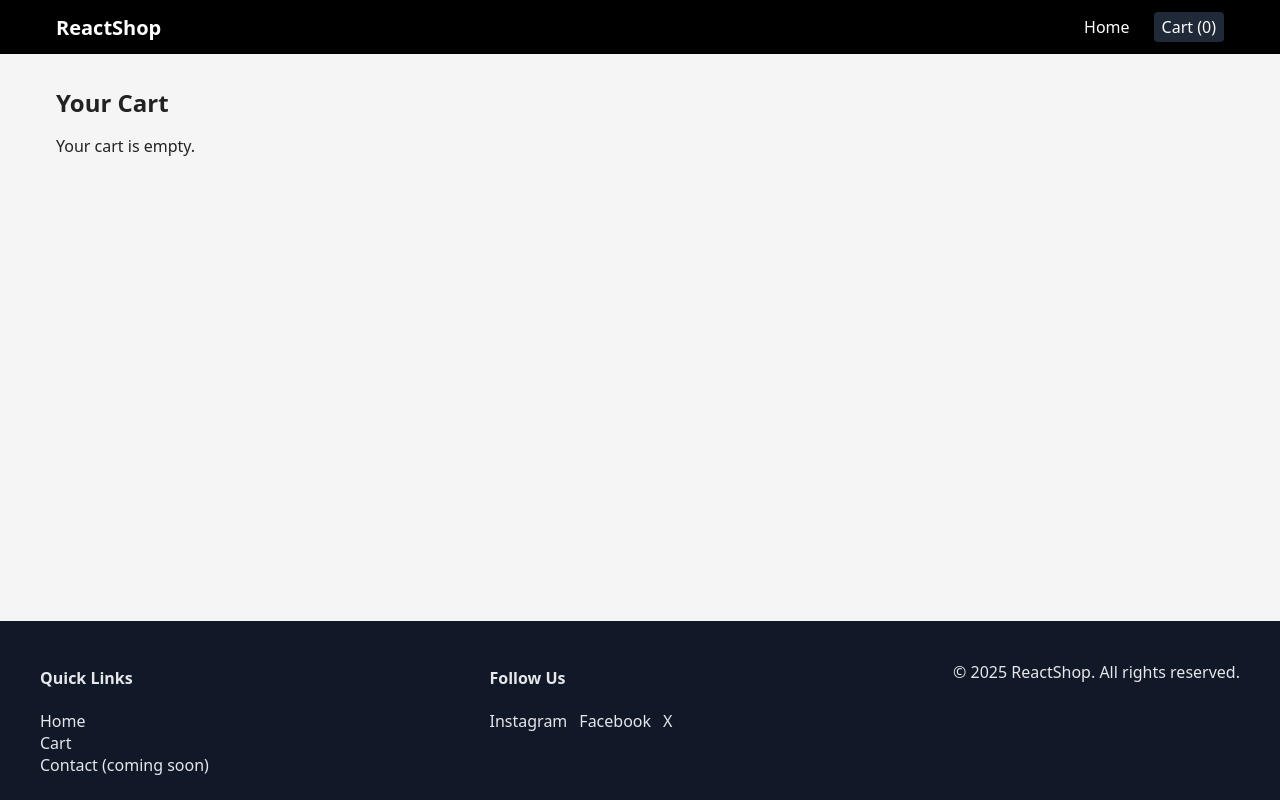
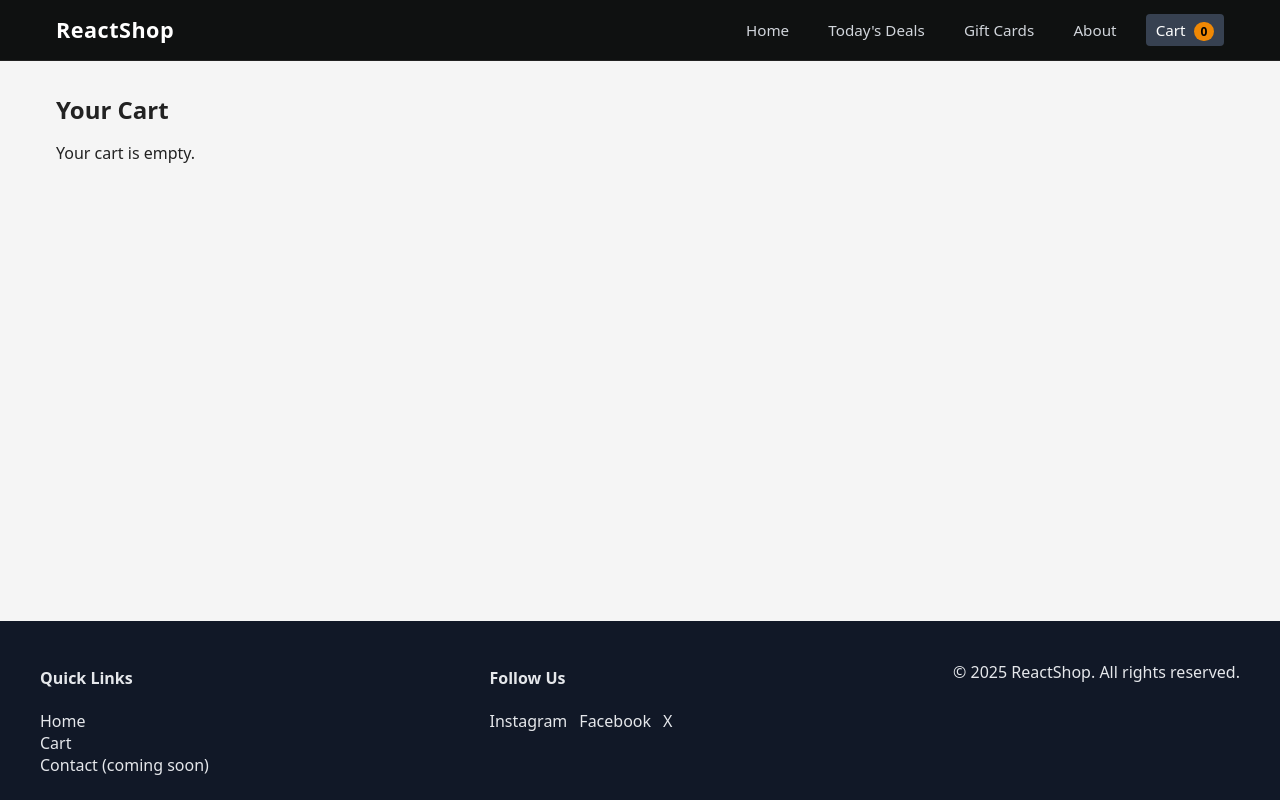
Before and after one commit to MounsifEd/CapstoneFinalProject-CWA, a React (Vite) app: page /cart in a window 1280 px wide. Built offline with nearby package versions, Linux system fonts and the light colour scheme.

Commit message:
Modified Header new version.

```diff
--- a/src/components/Header.jsx
+++ b/src/components/Header.jsx
@@ -7,15 +7,32 @@ function Header() {
   return (
     <header className="header">
       <div className="header-inner">
+
+        {/* Logo */}
         <Link to="/" className="logo">
           ReactShop
         </Link>
+
+        {/* Simple Navigation */}
         <nav className="nav">
           <NavLink to="/" className="nav-link">
             Home
           </NavLink>
+
+          <NavLink to="/deals" className="nav-link">
+            Today's Deals
+          </NavLink>
+
+          <NavLink to="/giftCards" className="nav-link">
+            Gift Cards
+          </NavLink>
+
+          <NavLink to="/about" className="nav-link">
+            About
+          </NavLink>
+
           <NavLink to="/cart" className="nav-link">
-            Cart ({itemCount})
+            Cart <span className="cart-count">{itemCount}</span>
           </NavLink>
         </nav>
       </div>
--- a/src/styles/global.css
+++ b/src/styles/global.css
@@ -31,42 +31,69 @@ a {
   width: 100%;
 }
 
-/* Header */
+/* ============================= */
+/*          HEADER (NEW)         */
+/* ============================= */
 
 .header {
-  background-color: #000000;
+  background-color: #0f1111; /* Slight Amazon vibe */
   color: white;
+  border-bottom: 1px solid #222;
 }
 
 .header-inner {
   max-width: 1200px;
   margin: 0 auto;
-  padding: 0.75rem 1rem;
+  padding: 0.85rem 1rem;
   display: flex;
   align-items: center;
   justify-content: space-between;
+  gap: 2rem;
 }
 
 .logo {
   font-weight: 700;
-  font-size: 1.25rem;
+  font-size: 1.35rem;
+  color: #fff;
+  letter-spacing: 0.5px;
 }
 
 .nav {
   display: flex;
-  gap: 1rem;
+  gap: 1.25rem;
 }
 
 .nav-link {
-  padding: 0.25rem 0.5rem;
+  padding: 0.4rem 0.6rem;
   border-radius: 4px;
+  font-size: 0.95rem;
+  transition: background 0.15s ease, color 0.15s ease;
+  color: #d1d5db;
+}
+
+.nav-link:hover {
+  background-color: #232f3e; /* Clean Amazon-style hover */
+  color: #ffffff;
 }
 
 .nav-link.active {
-  background-color: #1f2937;
+  background-color: #374151;
+  color: white;
 }
 
-/* Footer */
+.cart-count {
+  background-color: #f08804; /* Amazon orange */
+  padding: 1px 7px;
+  border-radius: 999px;
+  font-size: 0.75rem;
+  color: black;
+  margin-left: 4px;
+  font-weight: 600;
+}
+
+/* ============================= */
+/*             FOOTER            */
+/* ============================= */
 
 .footer {
   background-color: #111827;
@@ -112,7 +139,9 @@ a {
   color: #b91c1c;
 }
 
-/* Buttons */
+/* ============================= */
+/*            BUTTONS            */
+/* ============================= */
 
 .btn {
   border: none;
@@ -145,7 +174,9 @@ a {
   cursor: not-allowed;
 }
 
-/* Products grid */
+/* ============================= */
+/*        PRODUCT GRID           */
+/* ============================= */
 
 .product-grid {
   display: grid;
@@ -230,6 +261,10 @@ a {
   gap: 1.5rem;
 }
 
+/* ============================= */
+/*            SIDEBAR            */
+/* ============================= */
+
 .sidebar {
   background: white;
   padding: 1rem;
@@ -281,6 +316,9 @@ a {
   border: 1px solid #d1d5db;
 }
 
+/* ============================= */
+/*            FILTERS            */
+/* ============================= */
 
 .filters {
   background: white;
@@ -288,7 +326,6 @@ a {
   border-radius: 12px;
   margin-bottom: 1.5rem;
   box-shadow: 0 4px 12px rgba(0,0,0,0.06);
-
   display: flex;
   gap: 1rem;
   flex-wrap: wrap;
@@ -314,7 +351,9 @@ a {
   box-shadow: 0px 0px 6px rgba(37, 99, 235, 0.25);
 }
 
-
+/* ============================= */
+/*            RATINGS            */
+/* ============================= */
 
 .rating-stars {
   font-size: 0.9rem;
@@ -325,6 +364,9 @@ a {
   color: #4b5563;
 }
 
+/* ============================= */
+/*        PRODUCT DETAIL         */
+/* ============================= */
 
 .product-detail-page .product-detail {
   display: flex;
@@ -379,7 +421,9 @@ a {
   margin: 0.75rem 0 1.25rem;
 }
 
-/* Reviews */
+/* ============================= */
+/*            REVIEWS            */
+/* ============================= */
 
 .product-detail-reviews {
   background-color: white;
@@ -436,7 +480,9 @@ a {
   border: 1px solid #d1d5db;
 }
 
-/* Cart */
+/* ============================= */
+/*              CART             */
+/* ============================= */
 
 .cart-layout {
   display: grid;
@@ -486,7 +532,9 @@ a {
   cursor: pointer;
 }
 
-/* Cart summary & order summary */
+/* ============================= */
+/*         CART SUMMARY          */
+/* ============================= */
 
 .cart-summary {
   background-color: white;
@@ -510,7 +558,9 @@ a {
   margin-top: 0.5rem;
 }
 
-/* Checkout */
+/* ============================= */
+/*           CHECKOUT            */
+/* ============================= */
 
 .checkout-layout {
   display: grid;
@@ -551,7 +601,9 @@ a {
   gap: 0.25rem;
 }
 
-/* Order confirmation */
+/* ============================= */
+/*      ORDER CONFIRMATION       */
+/* ============================= */
 
 .order-items {
   background-color: white;
@@ -572,7 +624,9 @@ a {
   border-bottom: none;
 }
 
-/* Responsive */
+/* ============================= */
+/*          RESPONSIVE           */
+/* ============================= */
 
 @media (max-width: 768px) {
   .main-content {
```
